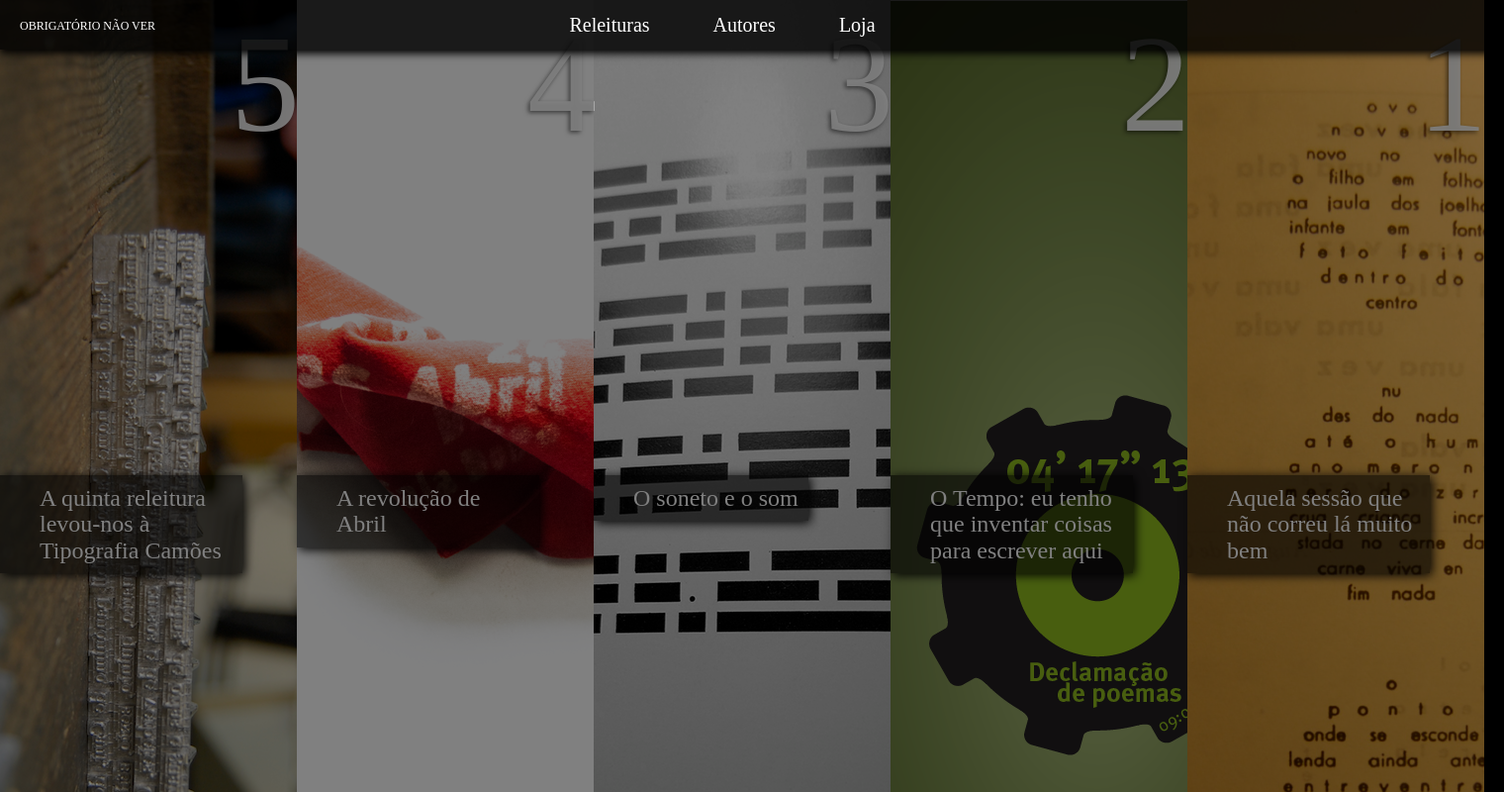
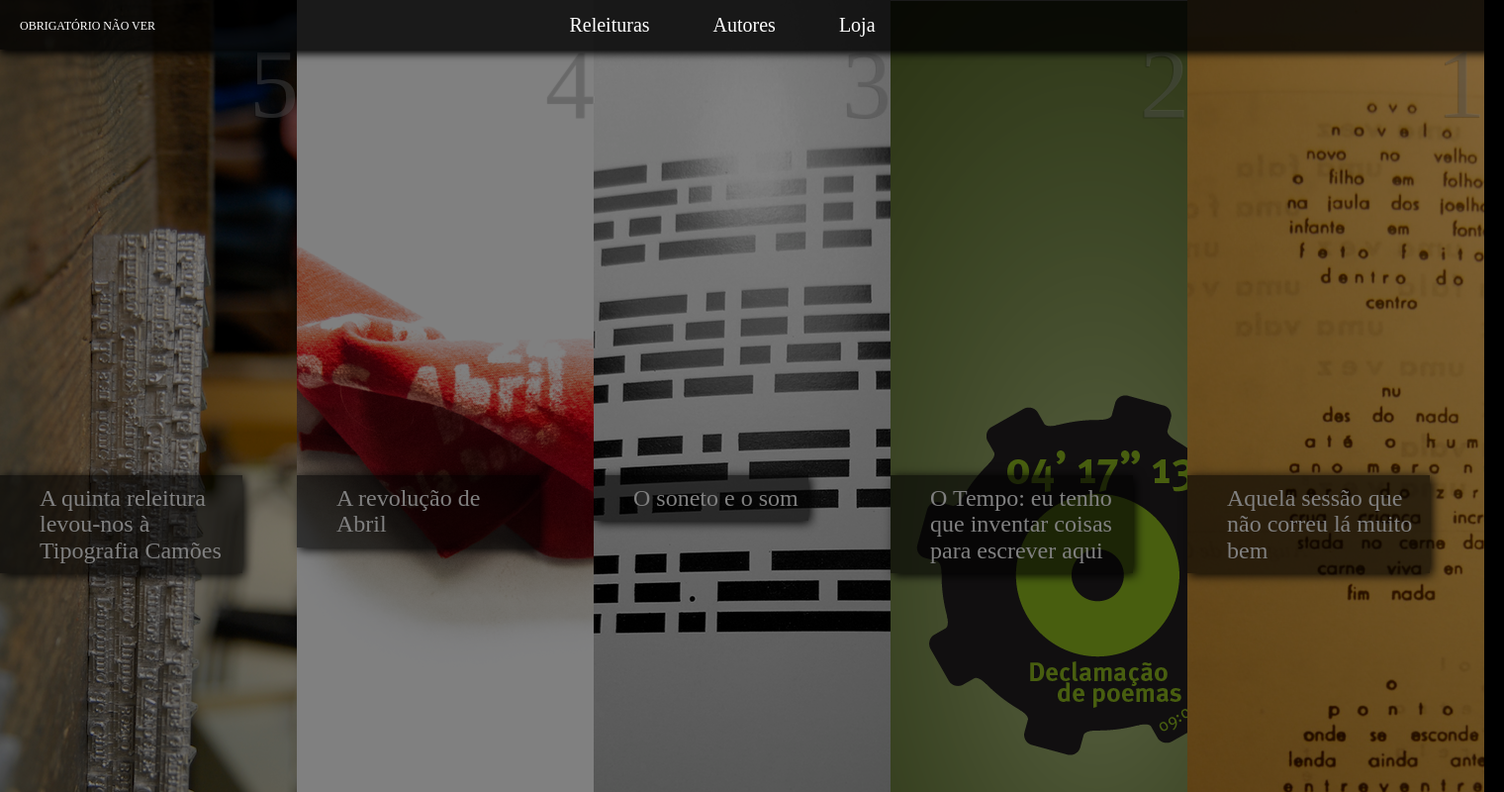
Before and after one commit to hensansi/releituras, a PHP site: page / in a window 1520 px wide. Shown: the whole page at 99% size. Run offline with PHP 8.4, Linux system fonts and the light colour scheme.

Commit message:
Alterado o css da numeração

```diff
--- a/css/style.css
+++ b/css/style.css
@@ -68,12 +68,12 @@ a:link:hover,a:visited:hover{
 
 h3.titulo{
   position: relative;
-  top:15px;
-  right:67px;
-  color: rgba(255, 255, 255, 0.9);
+  top:35px;
+  right:48px;
+  color: rgba(220, 220, 220, 0.3);
   float:right;
-  font-size: 140px;
-  text-shadow: -2px 2px 4px rgba(0, 0, 0, 0.5);
+  font-size: 100px;
+  text-shadow: -1px 1px 1px rgba(0, 0, 0, 0.2);
   width: 0px;
 
 }
```
